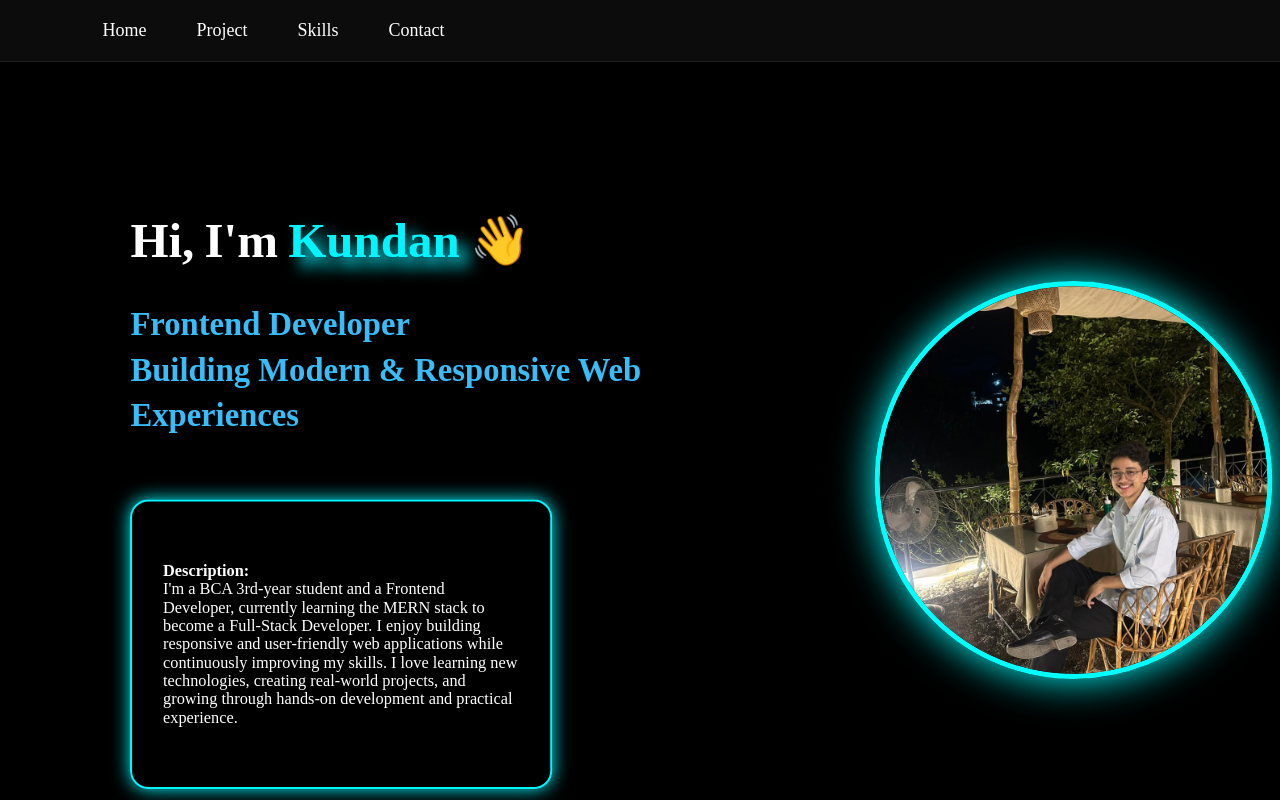
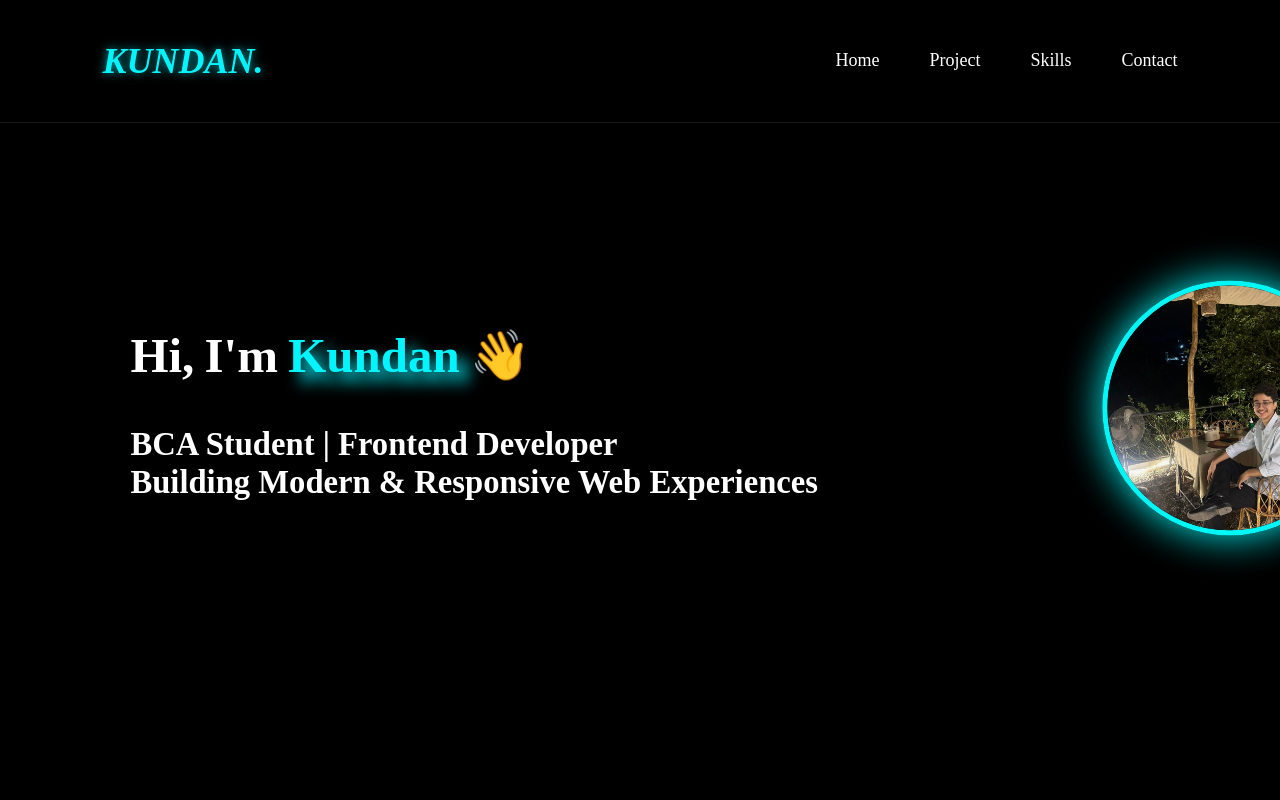
Before and after one commit to upadhyayakundan326-png/portfolio-deploy, a React (Vite) app: page / in a window 1280 px wide. Shown: the top 800 px of the page. Built offline with nearby package versions, Linux system fonts and the light colour scheme.

Commit message:
improve the hero section

```diff
--- a/src/App.css
+++ b/src/App.css
@@ -1,7 +1,8 @@
 body{
   color: #fff;
-  overflow-x: hidden;
+
   padding:0;
   margin:0;
   background-color: black;
+  overflow-x: hidden;
 }
--- a/src/App.jsx
+++ b/src/App.jsx
@@ -14,9 +14,9 @@ function App(){
   <>
   <Navbar/>
   <Hero/>
+  <Skills/>
+  <Project/>
 
-  <Project/>
-  <Skills/>
   <Contact/>
   <Footer/>
 
--- a/src/components/hero/Hero.css
+++ b/src/components/hero/Hero.css
@@ -8,7 +8,8 @@
   display: flex;
   justify-content: center;
   align-items: center;
-  padding: 80px 8%;
+  padding: 10px 8%;
+
 }
 
 .hero{
@@ -23,22 +24,19 @@
 
 /* Left Side */
 
-.hero-left {
-  flex: 1;
-}
-
 .sec1 {
   font-size: 3rem;
   font-weight: bold;
   color: white;
-  margin-bottom: 20px;
+
 }
 
 .sec2 {
   font-size: 2rem;
-  line-height: 1.4;
-  color: #38bdf8;
+
+  color: #fff;
   margin-bottom: 25px;
+
 
 
 
@@ -46,31 +44,12 @@
 
 
 
-  .sec3{
-    width:350px;
-    min-height:220px;   /* 👈 height badh jayegi */
-
-    padding:30px;
-
-    border:2px solid #00f5ff;
-    border-radius:18px;
-
-    box-shadow:0 0 18px #00f5ff;
-
-    display:flex;
-    align-items:center;
-}
 
 
 
 
-/* Right Side */
 
-.hero-right {
-  flex: 1;
-  display: flex;
-  justify-content: center;
-}
+
 
 .siuu {
   width: 380px;
@@ -115,19 +94,14 @@
     font-size:1.25rem;
 }
 
-.sec3{
-    max-width:100%;
+
 }
 
-.sec3 p{
-    font-size:0.95rem;
-    line-height:1.8;
-}
+
+
 
 .siuu{
     width:240px;
     height:240px;
     border-radius:50%;
 }
-
-}
--- a/src/components/hero/hero.jsx
+++ b/src/components/hero/hero.jsx
@@ -24,7 +24,8 @@ const child = {
     opacity: 1,
     y: 0,
     transition: {
-      duration: 0.6,
+      duration:0.6,
+      delay:1,
     },
   },
 };
@@ -78,8 +79,9 @@ function Home() {
             initial={{ opacity: 0, y: 20 }}
             animate={{ opacity: 1, y: 0 }}
             transition={{
-              delay: 1.05,
-              duration: 0.02,
+
+              duration: 3,
+              delay:2,
             }}
 
             whileHover={{
@@ -94,62 +96,24 @@ function Home() {
 
 
           >
-            Frontend Developer
-            <br />
-            Building Modern & Responsive Web Experiences
+            <p className="bca">BCA Student  |  Frontend Developer
+            <br/>
+            Building Modern & Responsive Web Experiences</p>
           </motion.h3>
-<motion.div
-  className=" sec3"
-  initial={{ opacity: 0 }}
-  animate={{ opacity: 1 }}
-  transition={{
-    delay: 1,
-    duration: 1,
-  }}
-  style={{
-    marginTop: "60px",
-  }}
-  whileHover={{
-    scale: 1.02,
 
-  }}
->
-  <motion.p
-
-
-
-
-
-
-whileHover={{
-  scale:1.02,
-
-}}
-
-
-  >
-    <b>Description:</b>
-    <br />
-    I'm a BCA 3rd-year student and a Frontend Developer, currently learning
-    the MERN stack to become a Full-Stack Developer. I enjoy building
-    responsive and user-friendly web applications while continuously
-    improving my skills. I love learning new technologies, creating
-    real-world projects, and growing through hands-on development and
-    practical experience.
-  </motion.p>
-</motion.div>
 
 </div>
 
 
-        {/* Right Side */}
+
         <motion.div
           className="hero-right"
           initial={{ opacity: 0, x: 100 }}
           animate={{ opacity: 1, x: 0 }}
           transition={{
-            duration: 1,
-            delay: 1,
+            duration: 4,
+            delay:3,
+
           }}
         >
           <motion.img
--- a/src/components/navbar/Navbar.css
+++ b/src/components/navbar/Navbar.css
@@ -1,25 +1,31 @@
 .navbar{
     width:100%;
-    padding:20px 8%;
+    padding:10px 8%;
     display:flex;
-    justify-content:flex-start;
+    justify-content:flex-end;
     align-items:center;
     position:fixed;
     top:0;
     left:0;
-    z-index:1000;
-    background: rgba(17, 17, 17, 0.75);
-backdrop-filter: blur(12px);
--webkit-backdrop-filter: blur(12px);
-border-bottom: 1px solid rgba(255,255,255,0.08);
+
+ box-sizing: border-box;
+
+   background: rgba(0, 0, 0, 0.45); /* transparent black */
+    backdrop-filter: blur(12px);
+    -webkit-backdrop-filter: blur(12px);
+
+    border-bottom: 1px solid rgba(255,255,255,0.1);
+
+
 }
 
 .nav-links{
     display:flex;
     gap:50px;
-    list-style:none;
+    list-style: none;
     padding:0;
     margin:0;
+
 
 }
 
@@ -69,3 +75,12 @@ border-bottom: 1px solid rgba(255,255,255,0.08);
     }
 
 }
+.kundan{
+margin-right: auto;
+color: #00F5FF;
+    text-shadow: 0 0 10px rgba(0,245,255,0.7);
+    font-weight: 900;
+    font-size: 36px;
+
+
+}
--- a/src/components/navbar/navbar.jsx
+++ b/src/components/navbar/navbar.jsx
@@ -12,7 +12,15 @@ const Navbar = () => {
         duration: 0.8,
       }}
     >
-      <ul className="nav-links">
+      <h2 className="kundan"><em>KUNDAN.</em></h2>
+      <ul className="nav-links"
+
+
+
+
+
+      >
+
         <motion.li whileHover={{ scale: 1.1 }}>
           <a href="#home">Home</a>
         </motion.li>
--- a/src/components/skills/Skills.css
+++ b/src/components/skills/Skills.css
@@ -1,9 +1,11 @@
 .skills-section{
-    width: 100%;
-     padding: 100px 4%;
-    text-align: center;
-    color: #fff;
+    width:100%;
+    max-width:100%;
 
+    text-align:center;
+    color:#fff;
+
+    box-sizing:border-box;
 }
 
 /* Heading */
```
